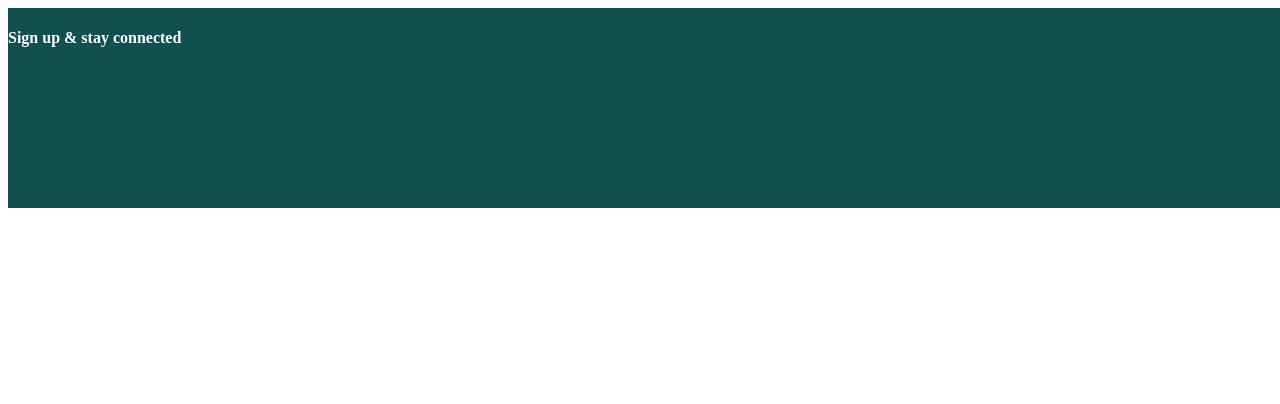
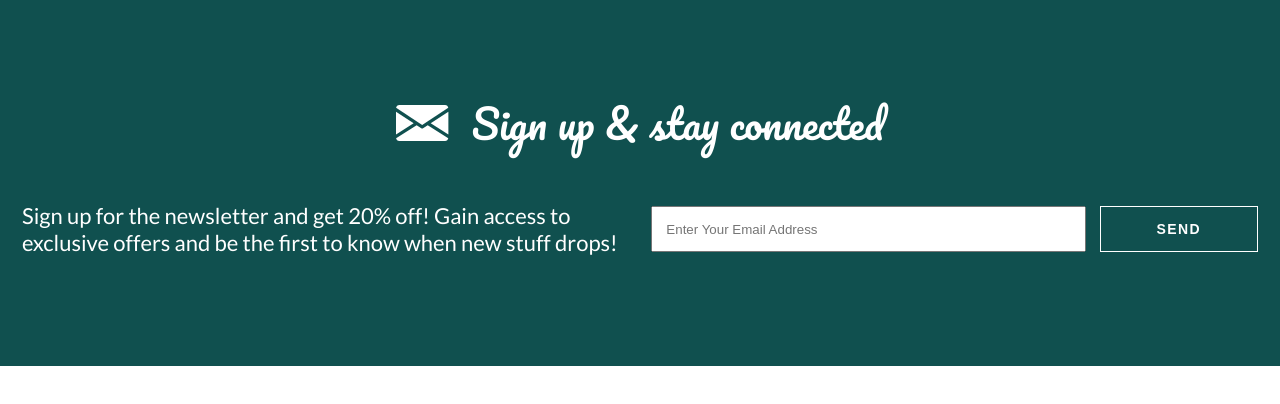
Before and after one commit to baileylatimer/dyode-frontend-challenge, a Gatsby site: page / in a window 1280 px wide. Built offline with nearby package versions, Linux system fonts and the light colour scheme; Gatsby itself is replaced by a stand-in of ours.

Commit message:
created newsletter + added typography & utils

```diff
--- a/src/assets/css/_base.scss
+++ b/src/assets/css/_base.scss
@@ -1,2 +1,4 @@
 @import 'base/colors';
 @import 'base/util';
+@import 'base/typography';
+@import 'base/buttons';
--- /dev/null
+++ b/src/assets/css/base/_buttons.scss
@@ -0,0 +1,21 @@
+.btn {
+  font-size: 14px;
+  font-weight: 700;
+  text-transform: uppercase;
+  padding: 1em 4em;
+  letter-spacing: 0.1em;
+  border-radius: 0;
+  -webkit-border-radius: 0;
+  -moz-border-radius: 0;
+  -ms-border-radius: 0;
+  -o-border-radius: 0;
+&--secondary {
+  border: 1px solid var(--color-white);
+  color: var(--color-white);
+  background-color: transparent;
+}
+}
+
+input {
+  padding: 1em
+}
--- /dev/null
+++ b/src/assets/css/base/_typography.scss
@@ -0,0 +1,36 @@
+@font-face {
+  font-family: "Pacifico";
+  src: url("../fonts/Pacifico-Regular.ttf");
+}
+
+@font-face {
+  font-family: "Lato";
+  src: url("../fonts/Lato-Regular.ttf");
+  font-weight: 400;
+}
+
+@font-face {
+  font-family: "Lato";
+  src: url("../fonts/Lato-Bold.ttf");
+  font-weight: 700;
+}
+
+h1,h2,h3,h4 {
+  font-family: 'Pacifico', cursive;
+  font-weight: 400;
+}
+
+body {
+  font-family: "Lato";
+  font-size: 14px;
+  @media only screen and (min-width: 768px) {
+    font-size: 22px;
+  }
+}
+
+h4 {
+  font-size: 20px;
+  @media only screen and (min-width: 768px) {
+    font-size: 40px;
+  }
+}
--- a/src/assets/css/base/_util.scss
+++ b/src/assets/css/base/_util.scss
@@ -1,3 +1,42 @@
+body {
+  margin: 0
+}
+
+.container {
+  max-width: 1345px;
+  padding: 0 1em;
+}
+
 .flex {
   display: flex;
 }
+
+.flex-col {
+  flex-direction: column;
+}
+
+
+.justify-center {
+  justify-content: center;
+}
+
+.items-center {
+  align-items: center;
+}
+
+.m0 {
+  margin: 0
+}
+
+.mr-4 {
+  margin-right: 1em;
+}
+
+.mt-4 {
+  margin-top: 1em;
+}
+
+.py-10 {
+  padding-top: 4em;
+  padding-bottom: 4em;
+}
--- a/src/assets/css/components/1_newsletter.scss
+++ b/src/assets/css/components/1_newsletter.scss
@@ -1,6 +1,56 @@
 .newsletter {
   background-color: var(--color-primary);
-  height: 200px;
-  width: 100vw;
+
   color: var(--color-white);
 }
+
+.newsletter-headline {
+  @media only screen and (max-width: 768px) {
+    svg {
+      transform: scale(0.7);
+      -webkit-transform: scale(0.7);
+      -moz-transform: scale(0.7);
+      -ms-transform: scale(0.7);
+      -o-transform: scale(0.7);
+    }
+  }
+}
+
+.newsletter-content {
+  display: flex;
+  p, input {
+    margin-right: 1em;
+  }
+  input {
+    color: #c6c6c6;
+    width: 100%;
+  }
+
+  form, p {
+    width: 50%;
+  }
+
+  @media only screen and (max-width: 768px) {
+    flex-direction: column;
+    p, input {
+      margin-right: 0;
+    }
+    form, p {
+      width: 100%;
+    }
+    input {
+      width: 90%;
+    }
+    p {
+      text-align: center;
+    }
+    form {
+      flex-direction: column;
+    }
+    .btn {
+      margin-top: 1em;
+    }
+  }
+
+
+}
--- a/src/components/newsletter.js
+++ b/src/components/newsletter.js
@@ -2,9 +2,24 @@
 import React from "react"
 
 const Newsletter = props => (
-<div className="newsletter">
-  <div className="flex">
-    <h4>Sign up & stay connected</h4>
+<div className="newsletter flex flex-col justify-center items-center py-10">
+  <div className="container flex flex-col justify-center items-center">
+    <div className="newsletter-headline flex items-center">
+      <svg className="mr-4" width="53" height="36" viewBox="0 0 53 36" fill="none" xmlns="http://www.w3.org/2000/svg">
+        <path d="M34.7106 18.2685L52.3636 29.4285V6.63721L34.7106 18.2685Z" fill="white"/>
+        <path d="M0 6.63721V29.4285L17.6531 18.2685L0 6.63721Z" fill="white"/>
+        <path d="M49.0908 0H3.27269C1.6396 0 0.343599 1.21745 0.0981445 2.78509L26.1818 19.9702L52.2654 2.78509C52.0199 1.21745 50.7239 0 49.0908 0Z" fill="white"/>
+        <path d="M31.7127 20.2452L27.0818 23.2954C26.8069 23.4754 26.496 23.5638 26.1818 23.5638C25.8676 23.5638 25.5567 23.4754 25.2818 23.2954L20.6509 20.2419L0.104736 33.2379C0.356736 34.7925 1.64619 36.0001 3.27273 36.0001H49.0909C50.7174 36.0001 52.0069 34.7925 52.2589 33.2379L31.7127 20.2452Z" fill="white"/>
+      </svg>
+      <h4 className="m0">Sign up & stay connected</h4>
+    </div>
+    <div className="newsletter-content items-center mt-4">
+      <p>Sign up for the newsletter and get 20% off! Gain access to exclusive offers and be the first to know when new stuff drops!</p>
+      <form class="form flex items-center">
+        <input type="email" class="form__field" placeholder="Enter Your Email Address" />
+        <button type="button" class="btn btn--secondary">Send</button>
+      </form>
+    </div>
   </div>
 </div>
 );
```
Also changed, not shown: src/assets/fonts/Lato-Bold.ttf (added), src/assets/fonts/Lato-Regular.ttf (added), src/assets/fonts/Pacifico-Regular.ttf (added).
